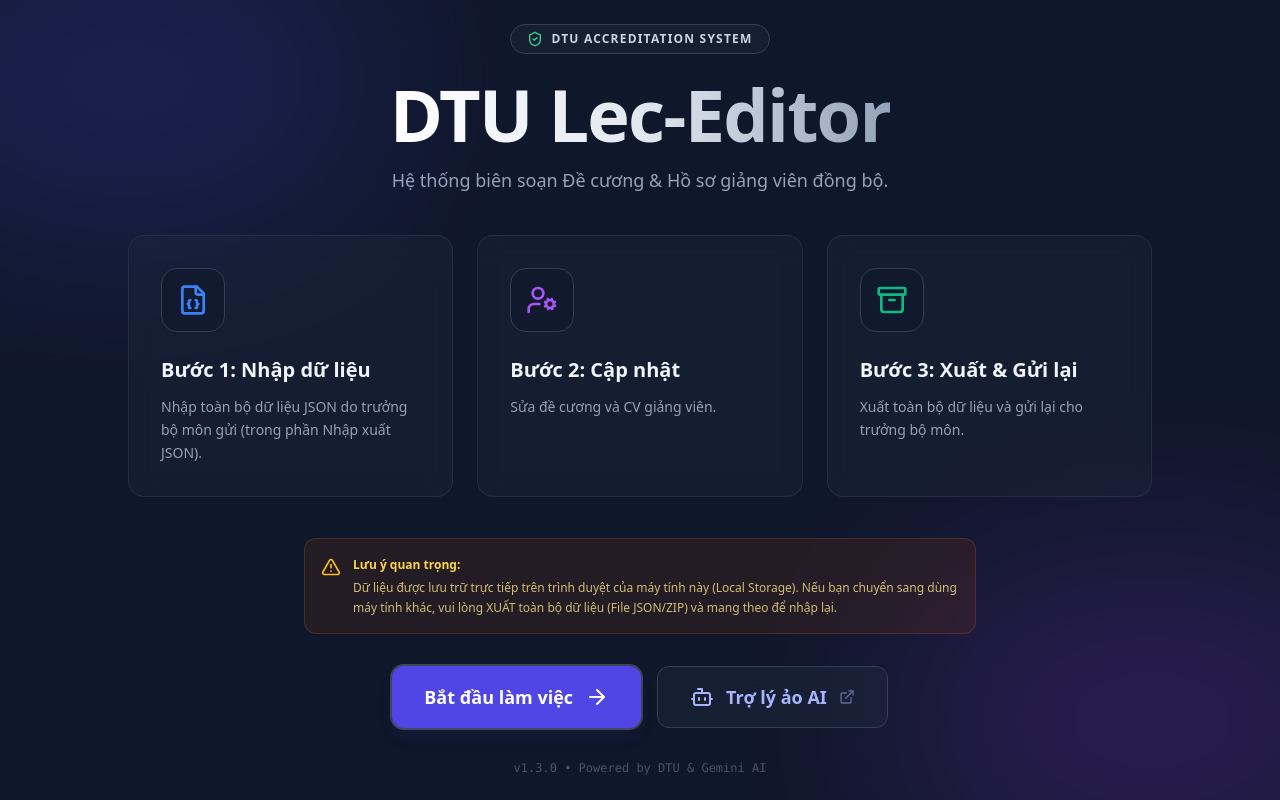
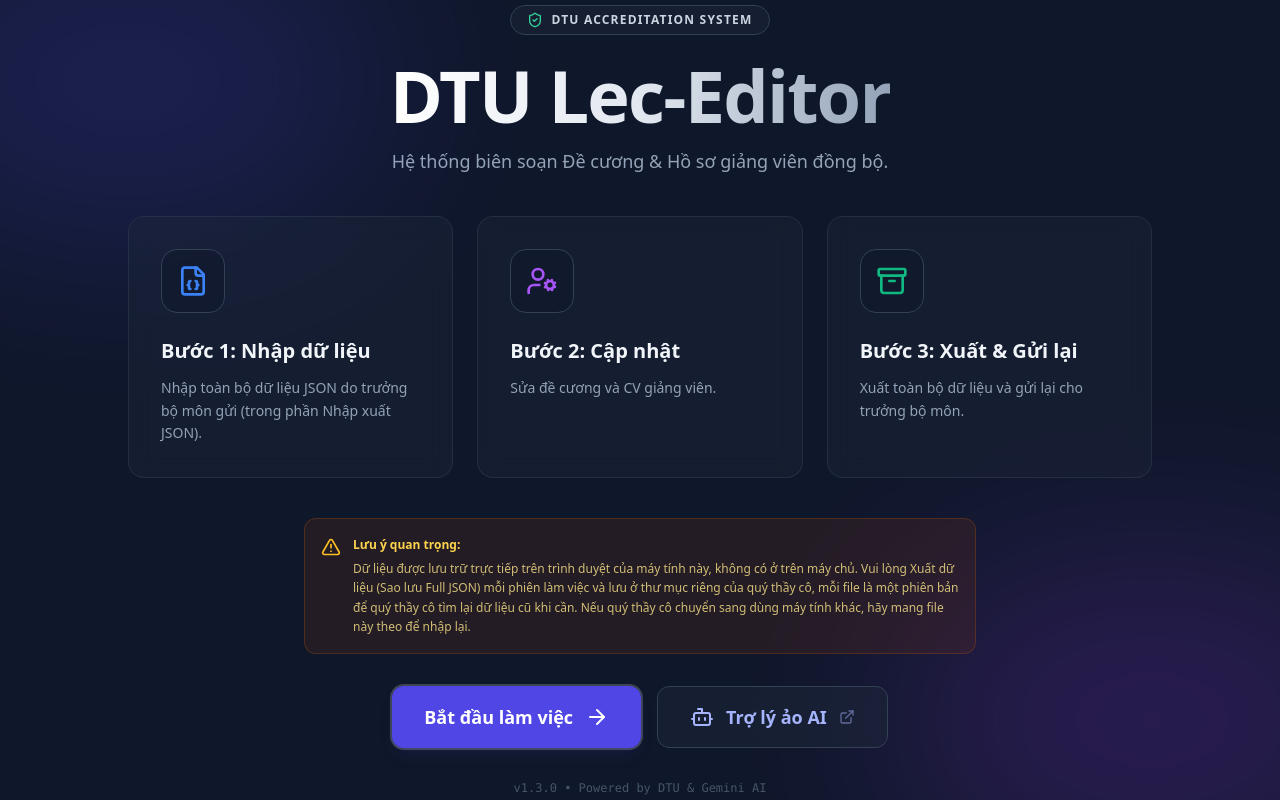
Before and after one commit to anhquanghb/lecsyleditor, a React (Vite) app: page / in a window 1280 px wide. Built offline with nearby package versions, Linux system fonts and the light colour scheme.

Commit message:
Update CoverPage.tsx

```diff
--- a/components/CoverPage.tsx
+++ b/components/CoverPage.tsx
@@ -97,7 +97,7 @@ const CoverPage: React.FC<Props> = ({ onStart, onNavigate, language }) => {
                             {language === 'vi' ? 'Lưu ý quan trọng:' : 'Important Note:'}
                         </strong>
                         {language === 'vi'
-                            ? 'Dữ liệu được lưu trữ trực tiếp trên trình duyệt của máy tính này (Local Storage). Nếu bạn chuyển sang dùng máy tính khác, vui lòng XUẤT toàn bộ dữ liệu (File JSON/ZIP) và mang theo để nhập lại.'
+                            ? 'Dữ liệu được lưu trữ trực tiếp trên trình duyệt của máy tính này, không có ở trên máy chủ. Vui lòng Xuất dữ liệu (Sao lưu Full JSON) mỗi phiên làm việc và lưu ở thư mục riêng của quý thầy cô, mỗi file là một phiên bản để quý thầy cô tìm lại dữ liệu cũ khi cần. Nếu quý thầy cô chuyển sang dùng máy tính khác, hãy mang file này theo để nhập lại.'
                             : 'Data is stored locally in this browser (Local Storage). If you switch computers, please EXPORT all data (JSON/ZIP) and take it with you to import on the new machine.'}
                     </p>
                 </div>
```
